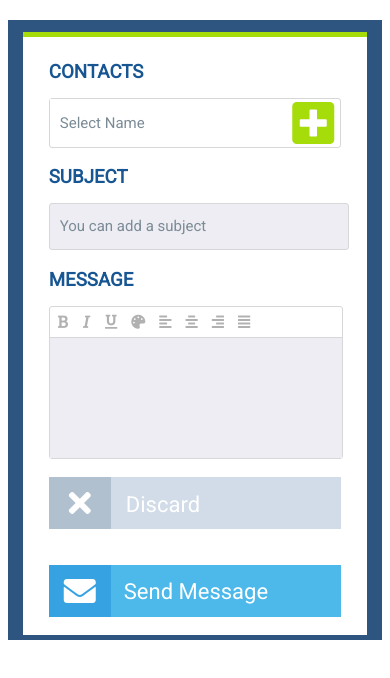
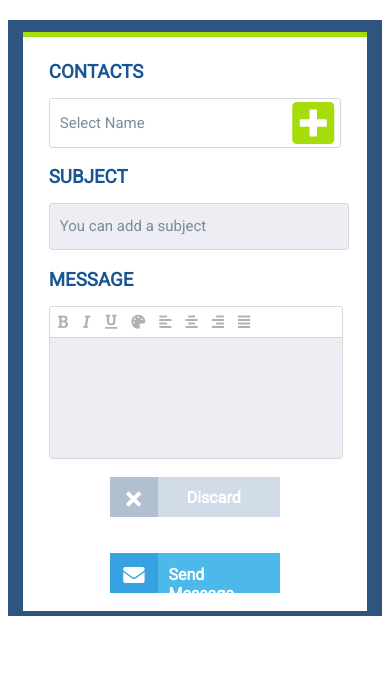
Before and after one commit to Chem-e/form, a plain HTML site: page index.html in a window 390 px wide. Drawn offline with Linux system fonts and the light colour scheme.

Commit message:
done for review

```diff
--- a/css/styles.css
+++ b/css/styles.css
@@ -142,57 +142,57 @@ input:focus {
 
 .fa-times {
     color: white;
-    padding: 10px 15px 42px 15px;
+    padding: 13px 15px 23px 15px;
     background: #b0c0cf;
 }
 
 .discard {
     background: #d1dce8;
-    padding-bottom: 12px;
     color: white;
     display: flex;
-    justify-content: center;
 }
 
 .discard-btn {
-    padding: 15px 15px 37px 15px;
+    padding: 11px 10px 18px 10px;
     background: #d1dce8;
-    font-size: 22px;
-    margin-bottom: 5px;
+    font-size: 16px;
 }
 
 .fa-envelope {
     color: white;
-    padding: 10px 15px 42px 15px;
+    padding: 14px 13px 16px 13px;
     background: #36a2e1;
 }
 
 .message {
     background: #4db9ea;
-    padding-bottom: 12px;
     color: white;
     display: flex;
-    justify-content: center;
 }
 
 .msg-btn {
-    padding: 14px 13px 38px 13px;
+    padding: 12px 11px 19px 11px;
     background: #4db9ea;
-    font-size: 22px;
-    margin-bottom: 5px;
+    font-size: 16px;
 }
 
 @media screen and (max-width: 767px) {
     .main {
         width: 100%;
     }
+    .buttons {
+        justify-content: center;
+    }
+    .discard-btn {
+        padding: 11px 10px 18px 17%;
+    }
     .discard,
     .message {
-        width: 100%;
+        width: 58%;
         justify-content: flex-start;
     }
     .fa-times {
-        padding: 10px 20px 42px 20px;
+        padding: 14px 17px 15px 16px;
     }
 }
 
@@ -214,5 +214,3 @@ input:focus {
         padding: 12px;
     }
 }
-
-;
--- a/index.html
+++ b/index.html
@@ -46,12 +46,12 @@
                     </div>
                     <div class="buttons">
                         <div class="discard">
-                            <i class="fas fa-2x fa-times"></i>
-                            <span class="discard-btn">Discard</span>
+                            <i class="fas fa-lg fa-times"></i>
+                            <b class="discard-btn">Discard</b>
                         </div>
                         <div class="message">
-                            <i class="fas fa-2x  fa-envelope"></i>
-                            <span class="msg-btn">Send Message</span>
+                            <i class="fas fa-lg  fa-envelope"></i>
+                            <b class="msg-btn">Send Message</b>
                         </div>
                     </div>
 
```
